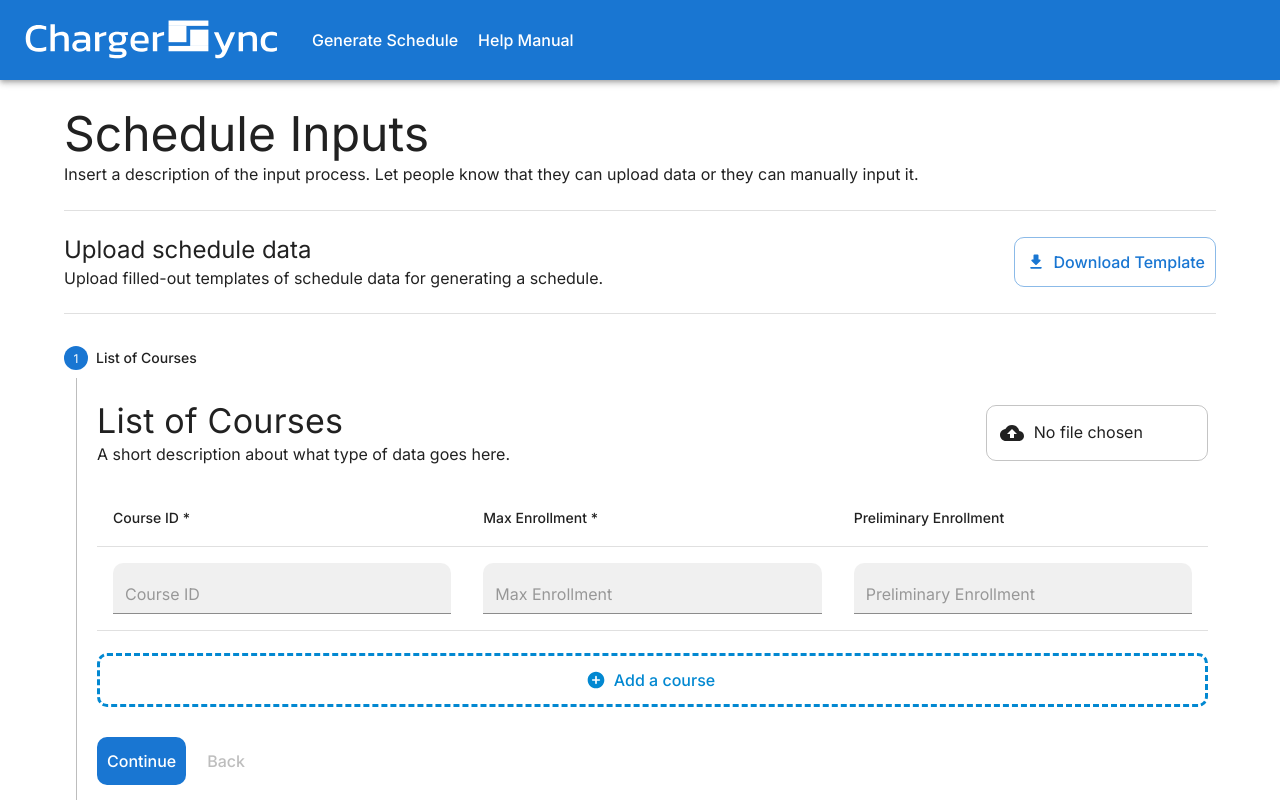
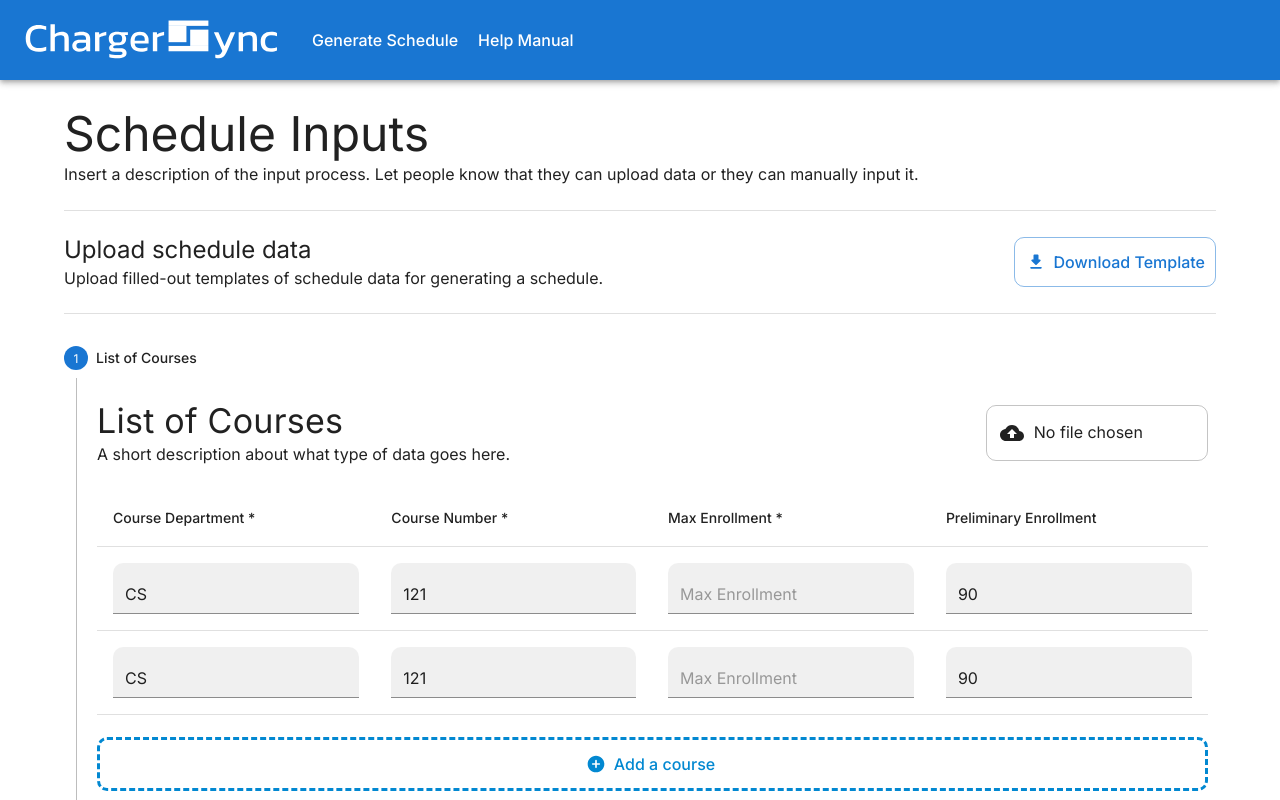
Before and after one commit to BSSD-Technologies/ChargerSync, a Next.js app in the folder frontend/: page /input-data in a window 1280 px wide. Shown: the top 800 px of the page. Built offline with nearby package versions, Linux system fonts and the light colour scheme.

Commit message:
Can now add a new row

```diff
--- a/frontend/package.json
+++ b/frontend/package.json
@@ -17,12 +17,14 @@
     "@mui/x-data-grid": "^6.19.5",
     "next": "14.1.0",
     "react": "^18",
-    "react-dom": "^18"
+    "react-dom": "^18",
+    "uuid": "^9.0.1"
   },
   "devDependencies": {
     "@types/node": "^20",
     "@types/react": "^18",
     "@types/react-dom": "^18",
+    "@types/uuid": "^9.0.8",
     "eslint": "^8",
     "eslint-config-next": "14.1.0",
     "typescript": "^5"
--- a/frontend/src/app/input-data/input-sections/course-input.tsx
+++ b/frontend/src/app/input-data/input-sections/course-input.tsx
@@ -16,26 +16,40 @@ import {
 } from "@mui/material";
 import AddCircleRoundedIcon from "@mui/icons-material/AddCircleRounded";
 import CloudUploadIcon from "@mui/icons-material/CloudUpload";
+import { Course } from "@/app/_types/Course";
+import { useState } from "react";
+import { v4 as uuidv4 } from "uuid";
 
-function CourseTable() {
+function CourseTableRow(props: { row: Course }) {
+  const [department, setDepartment] = useState(props?.row.department);
+  const [courseNum, setCourseNum] = useState(props?.row.course_num);
+  const [maxEnrollment, setMaxEnrollment] = useState(props?.row.max_enrollment);
+  const [prelimEnrollment, setPrelimEnrollment] = useState(
+    props?.row.prelim_enrollment
+  );
+
   return (
-    <TableContainer>
-      <Table>
-        <TableHead>
-          <TableRow>
-            <TableCell>Course ID *</TableCell>
-            <TableCell>Max Enrollment *</TableCell>
-            <TableCell>Preliminary Enrollment</TableCell>
-          </TableRow>
-        </TableHead>
-        <TableBody>
-          <TableRow>
+    <TableRow key={props.row.uuid}>
       <TableCell>
         <TextField
           fullWidth
+          required
           variant="filled"
           placeholder="Course ID"
           type="text"
+          value={department}
+          onChange={(e) => setDepartment(e.target.value)}
+        />
+      </TableCell>
+      <TableCell>
+        <TextField
+          fullWidth
+          required
+          variant="filled"
+          placeholder="Course ID"
+          type="text"
+          value={courseNum}
+          onChange={(e) => setCourseNum(e.target.value)}
         />
       </TableCell>
       <TableCell>
@@ -54,6 +68,7 @@ function CourseTable() {
         <FilledInput
           fullWidth
           required
+          value={prelimEnrollment}
           inputComponent={"input"}
           inputProps={{
             type: "number",
@@ -63,23 +78,27 @@ function CourseTable() {
         />
       </TableCell>
     </TableRow>
-        </TableBody>
-      </Table>
-      <Box sx={{ paddingTop: "2%" }}>
-        <Button
-          variant="outlined"
-          color="info"
-          fullWidth
-          startIcon={<AddCircleRoundedIcon />}
-        >
-          Add a course
-        </Button>
-      </Box>
-    </TableContainer>
   );
 }
 
 export default function CourseInput() {
+  const [courseList, setCourseList] = useState<Course[]>([
+    {
+      uuid: "2",
+      department: "CS",
+      course_num: "121",
+      max_enrollment: 100,
+      prelim_enrollment: 90,
+    },
+    {
+      uuid: "3",
+      department: "CS",
+      course_num: "121",
+      max_enrollment: 100,
+      prelim_enrollment: 90,
+    },
+  ]);
+
   return (
     <Box
       sx={{
@@ -103,7 +122,46 @@ export default function CourseInput() {
         />
       </Grid>
       <br />
-      <CourseTable />
+      <TableContainer>
+        <Table>
+          <TableHead>
+            <TableRow>
+              <TableCell>Course Department *</TableCell>
+              <TableCell>Course Number *</TableCell>
+              <TableCell>Max Enrollment *</TableCell>
+              <TableCell>Preliminary Enrollment</TableCell>
+            </TableRow>
+          </TableHead>
+          <TableBody>
+            {courseList.map((row) => (
+              <CourseTableRow key={row.uuid} row={row} />
+            ))}
+          </TableBody>
+        </Table>
+        <Box sx={{ paddingTop: "2%" }}>
+          <Button
+            variant="outlined"
+            color="info"
+            fullWidth
+            startIcon={<AddCircleRoundedIcon />}
+            onClick={() => {
+              setCourseList([
+                ...courseList,
+                {
+                  uuid: uuidv4(),
+                  department: "CS",
+                  course_num: "121",
+                  max_enrollment: 100,
+                  prelim_enrollment: 90,
+                },
+              ]);
+              console.log("Test");
+            }}
+          >
+            Add a course
+          </Button>
+        </Box>
+      </TableContainer>
     </Box>
   );
 }
```
Also changed, not shown: 1 other file (tests, documents, lock files or other folders). Lines whose indentation alone changed are shown as unchanged.
